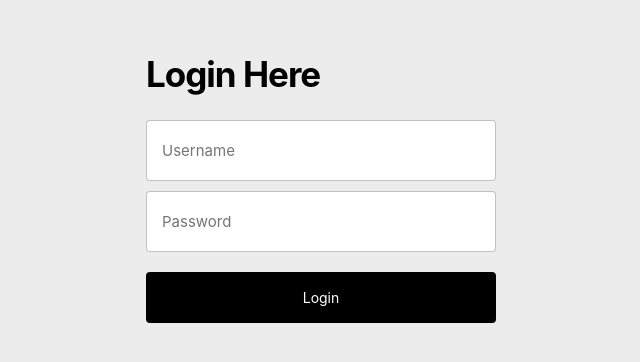
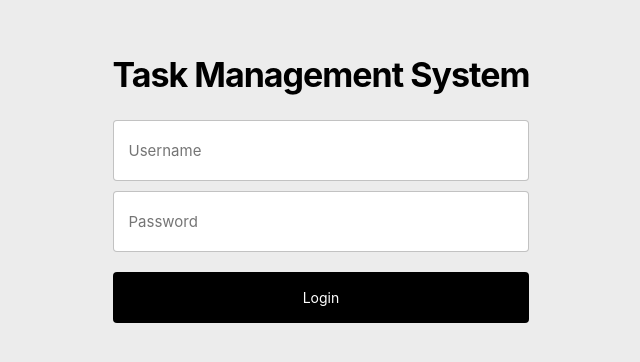
Before and after one commit to ASRAF-UL/TaskManagementApp, a React (Create React App) app: page / in a window 1280 px wide. Shown: the part 212-574 px from the top of the page, without its empty margins (319-959 px from the left). Built offline with nearby package versions, Linux system fonts and the light colour scheme.

Commit message:
Routes added using react-douter-dom v6.

```diff
--- a/package.json
+++ b/package.json
@@ -10,6 +10,7 @@
     "react": "^18.2.0",
     "react-dom": "^18.2.0",
     "react-redux": "^8.0.2",
+    "react-router-dom": "^6.3.0",
     "react-scripts": "5.0.1",
     "redux": "^4.2.0",
     "web-vitals": "^2.1.4"
--- a/src/App.js
+++ b/src/App.js
@@ -2,11 +2,28 @@ import { useSelector } from "react-redux";
 import "./App.css";
 import Dashboard from "./screens/Dashboard";
 import Login from "./screens/Login";
+import Error from "./screens/Error";
+
+import { BrowserRouter as Router, Route, Routes } from "react-router-dom";
 
 function App() {
   const { loggedInUser } = useSelector((state) => state.auth);
 
-  return <div>{loggedInUser ? <Dashboard /> : <Login />}</div>;
+  return loggedInUser ? (
+    <Router>
+      <Routes>
+        <Route path="/dashboard" element={<Dashboard />} />
+        <Route path="*" element={<Error />} />
+      </Routes>
+    </Router>
+  ) : (
+    <Router>
+      <Routes>
+        <Route path="/" element={<Login />} />
+        <Route path="*" element={<Error />} />
+      </Routes>
+    </Router>
+  );
 }
 
 export default App;
--- /dev/null
+++ b/src/screens/Error/index.js
@@ -0,0 +1,7 @@
+import React from "react";
+
+function Error() {
+  return <div>Error</div>;
+}
+
+export default Error;
--- a/src/screens/Login/index.css
+++ b/src/screens/Login/index.css
@@ -11,7 +11,7 @@
   flex-direction: column;
 }
 .login__form h1 {
-  font-size: 35px;
+  font-size: 34px;
   margin-bottom: 15px;
   padding-bottom: 10px;
   letter-spacing: -1px;
--- a/src/screens/Login/index.js
+++ b/src/screens/Login/index.js
@@ -2,9 +2,11 @@ import React, { useState } from "react";
 import "./index.css";
 import { login } from "../../redux/reducer/loginReducer";
 import { useDispatch, useSelector } from "react-redux";
+import { useNavigate } from "react-router-dom";
 
 const Login = () => {
   const dispatch = useDispatch();
+  const navigate = useNavigate();
   const [username, setUsername] = useState("");
   const [password, setPassword] = useState("");
 
@@ -24,6 +26,7 @@ const Login = () => {
     if (payload) {
       dispatch(login(payload));
       console.log("Logged in user: ", loggedInUser);
+      navigate("/dashboard");
     } else {
       alert("Invalid credentials !!");
     }
@@ -31,7 +34,7 @@ const Login = () => {
   return (
     <div className="login">
       <form className="login__form" onSubmit={(event) => handleSubmit(event)}>
-        <h1>Login Here</h1>
+        <h1>Task Management System</h1>
         <input
           type="username"
           placeholder="Username"
```
Also changed, not shown: 1 other file (tests, documents, lock files or other folders).
